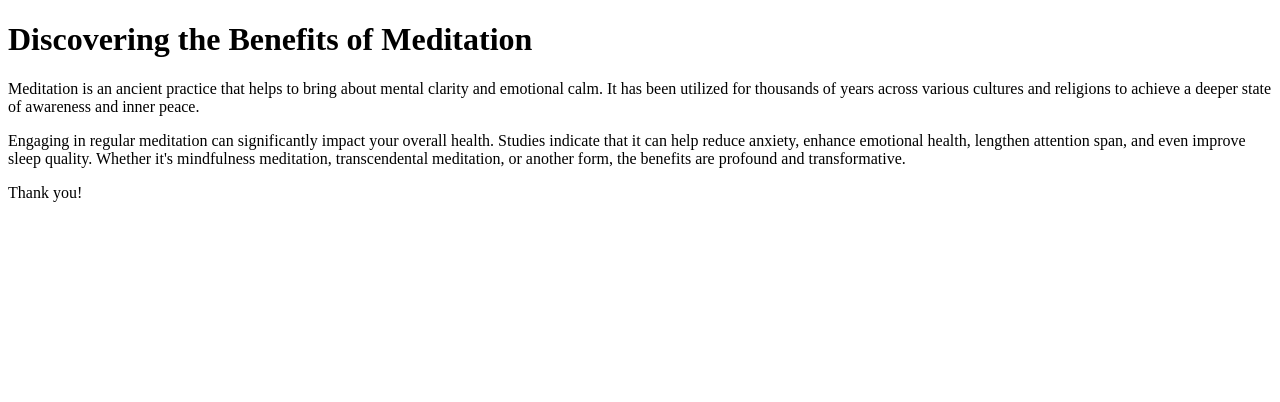
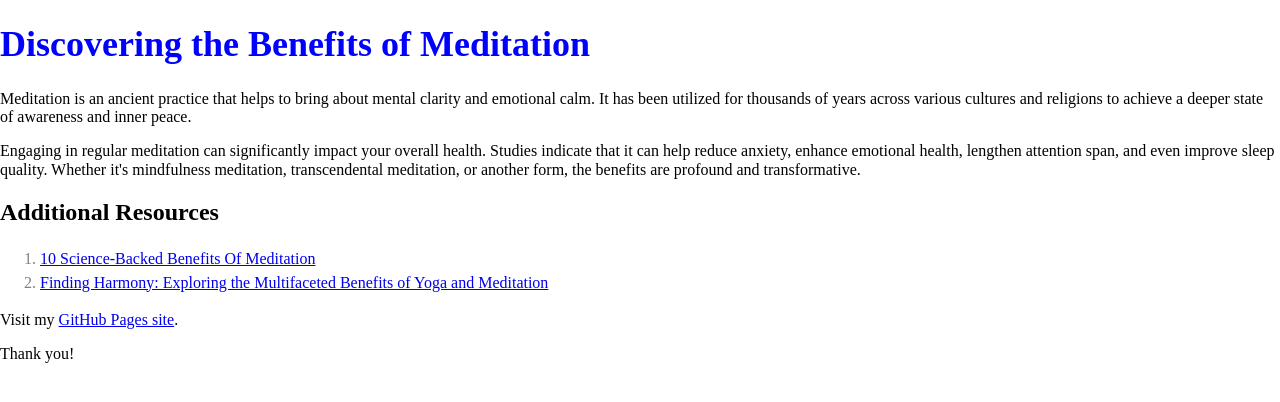
Before and after one commit to averma56347/meditation-benefits, a plain HTML site: page index.html in a window 1280 px wide. Drawn offline with nearby package versions, Linux system fonts and the light colour scheme.

Commit message:
Update index.html

```diff
--- a/index.html
+++ b/index.html
@@ -1,18 +1,27 @@
 <!DOCTYPE html>
 <html lang="en">
 <head>
+	<link rel="stylesheet" href="css/normalize.css">
+    <link rel="stylesheet" href="css/styles.css">
 	<!--
     Name: Guransh Verma
     Email: averma56347@gmail.com
+	GitHub Pages: https://averma56347.github.io/meditation-benefits/
     -->
     <meta charset="UTF-8">
     <meta name="viewport" content="width=device-width, initial-scale=1.0">
     <title>Discovering the Benefits of Meditation</title>
 </head>
 <body>
-    <h1>Discovering the Benefits of Meditation</h1>
+    <h1 style="color: blue; font-size: 36px;">Discovering the Benefits of Meditation</h1>
     <p>Meditation is an ancient practice that helps to bring about mental clarity and emotional calm. It has been utilized for thousands of years across various cultures and religions to achieve a deeper state of awareness and inner peace.</p>
     <p>Engaging in regular meditation can significantly impact your overall health. Studies indicate that it can help reduce anxiety, enhance emotional health, lengthen attention span, and even improve sleep quality. Whether it's mindfulness meditation, transcendental meditation, or another form, the benefits are profound and transformative.</p>
+	<h2>Additional Resources</h2>
+    <ul style="list-style-type: star; line-height: 1.5em; color: rgba(0, 0, 0, 0.5);">
+        <li><a href="https://www.forbes.com/health/mind/benefits-of-meditation/" target="_blank">10 Science-Backed Benefits Of Meditation</a></li>
+        <li><a href="https://www.neurotrackerx.com/post/finding-harmony-exploring-the-multifaceted-benefits-of-yoga-and-meditation" target="_blank">Finding Harmony: Exploring the Multifaceted Benefits of Yoga and Meditation</a></li>
+    </ul>
+    <p>Visit my <a href="https://averma56347.github.io/meditation-benefits/" target="_blank">GitHub Pages site</a>.</p>
 	<p>Thank you!</p>
 </body>
 </html>
```
